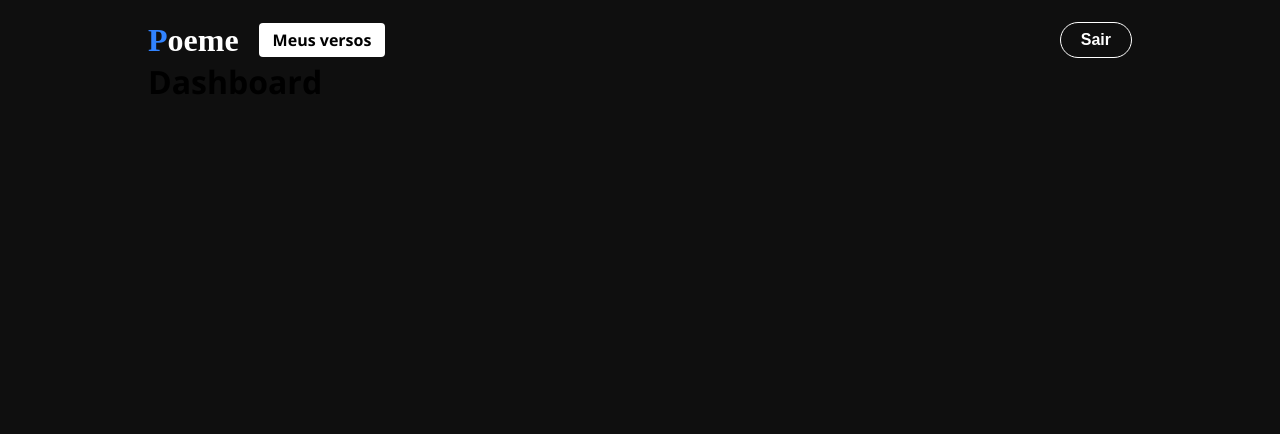
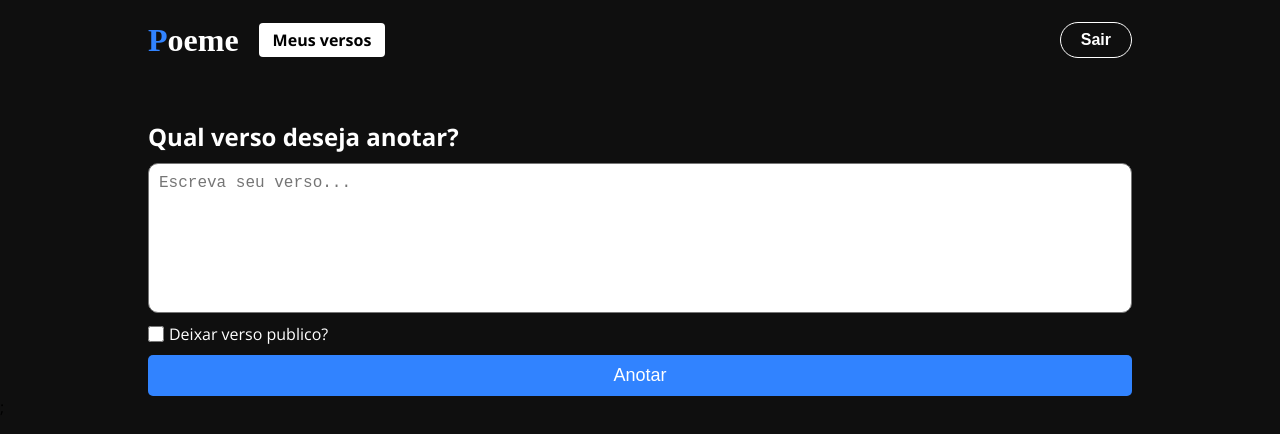
Before and after one commit to mateushsx/poeme, a Next.js app: page /dashboard in a window 1280 px wide. Shown: the top 434 px of the page. Built offline with nearby package versions, Linux system fonts and the light colour scheme; no server answers; sample sign-in values are in the browser's storage; a web font is replaced by a local one.

Commit message:
feat: :sparkles: adds dashboard section to annotate verses

```diff
--- a/src/pages/dashboard/index.tsx
+++ b/src/pages/dashboard/index.tsx
@@ -3,6 +3,7 @@ import { getSession } from 'next-auth/react';
 import Head from 'next/head';
 
 import styles from './styles.module.css';
+import { Textarea } from '@/components/textarea';
 
 export default function Dashboard() {
   return (
@@ -11,8 +12,26 @@ export default function Dashboard() {
         <title>Poeme | Dashboard</title>
       </Head>
 
-      <main>
-        <h1>Dashboard</h1>
+      <main className={styles.main}>
+        <section className={styles.content}>
+          <div className={styles.contentForm}>
+            <h1 className={styles.title}>Qual verso deseja anotar?</h1>
+
+            <form className={styles.form}>
+              <Textarea placeholder="Escreva seu verso..." />
+
+              <div className={styles.checkboxContent}>
+                <input type="checkbox" className={styles.checkbox} />
+
+                <label>Deixar verso publico?</label>
+              </div>
+
+              <button type="submit" className={styles.button}>
+                Anotar
+              </button>
+            </form>
+          </div>
+        </section>
       </main>
     </div>
   );
--- a/src/pages/dashboard/styles.module.css
+++ b/src/pages/dashboard/styles.module.css
@@ -1,9 +1,55 @@
 .container {
+  width: 100%;
+}
+
+.content {
+  display: flex;
+  align-items: center;
+  justify-content: center;
+  width: 100%;
+  height: 100%;
+}
+
+.contentForm {
+  width: 100%;
+  max-width: 1024px;
+  padding: 0px 20px;
+  margin-top: 60px;
+}
+
+.title {
+  color: var(--text);
+  margin-bottom: 10px;
+}
+
+.form {
   display: flex;
   flex-direction: column;
+  gap: 10px;
   width: 100%;
-  max-width: 1024px;
-  margin: 0 auto;
-  padding: 0 20px;
-  height: calc(100vh - 90px);
 }
+
+.checkboxContent {
+  display: flex;
+  align-items: center;
+  gap: 5px;
+}
+.checkbox {
+  width: 16px;
+  height: 16px;
+}
+
+.checkboxContent label {
+  color: var(--text);
+}
+
+.button {
+  width: 100%;
+  border: 0;
+  border-radius: 5px;
+  font-size: 18px;
+  color: var(--text);
+  background-color: var(--primary);
+  padding: 10px 0;
+  cursor: pointer;
+}
```
